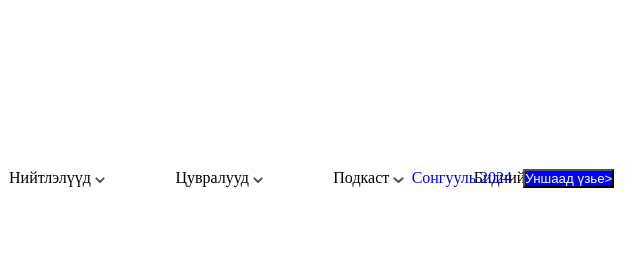
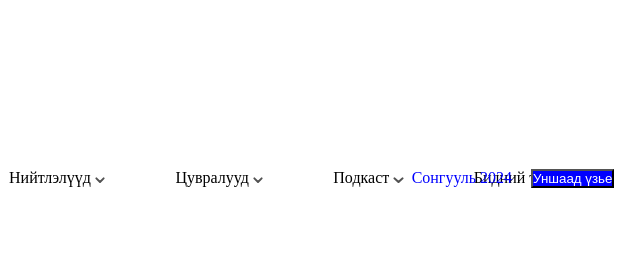
Before and after one commit to Chin-Erkhes/lemon-press, a plain HTML site: page lemon-press/index.html in a window 1280 px wide. Shown: the top 259 px of the page, 640-1280 px from the left. Drawn offline with Linux system fonts and the light colour scheme.

Commit message:
first commit

```diff
--- a/lemon-press/index.html
+++ b/lemon-press/index.html
@@ -30,7 +30,7 @@
         <img src="images/arrowDown.svg" alt="arrow down svg" />
       </div>
       <div class="songuuli">Сонгууль 2024</div>
-      <button class="read">Уншаад үзье></button>
+      <button class="read">Уншаад үзье</button>
     </div>
     <div class="main">
       <div class="container">
```
